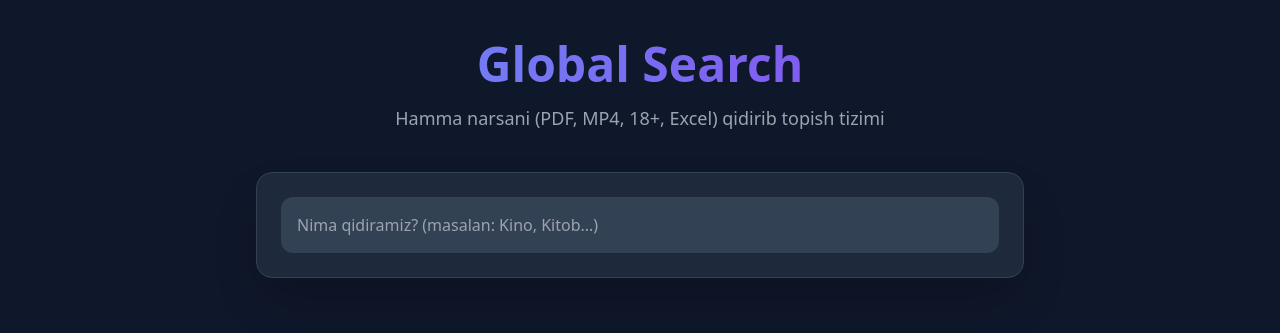
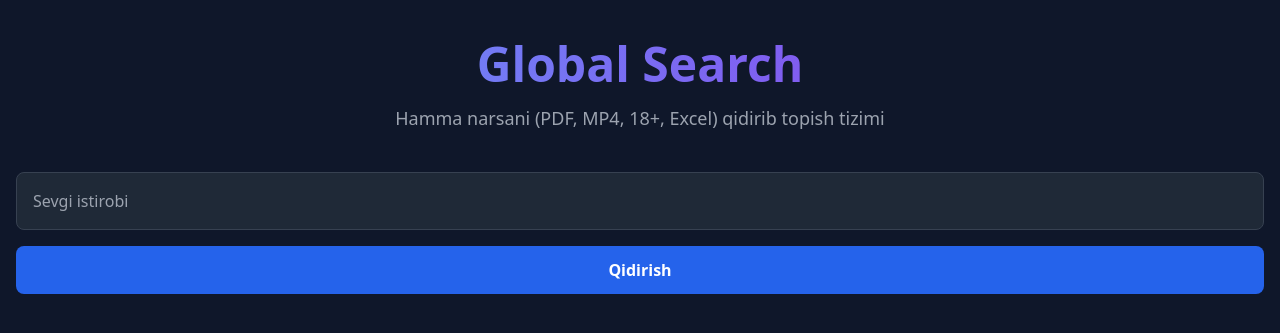
Before and after one commit to Sardor2704/Sayt1, a Flask app: page / in a window 1280 px wide. Shown: the top 333 px of the page. Run offline with Flask 3, Linux system fonts and the light colour scheme; some libraries are stand-ins or nearby versions.

Commit message:
Update index.html

```diff
--- a/templates/index.html
+++ b/templates/index.html
@@ -20,9 +20,10 @@
             <p class="text-gray-400 text-lg">Hamma narsani (PDF, MP4, 18+, Excel) qidirib topish tizimi</p>
         </div>
 
-        <form action="/" method="GET" class="max-w-3xl mx-auto mb-10 bg-slate-800 p-6 rounded-2xl shadow-2xl border border-slate-700">
-            <div class="flex flex-col md:flex-row gap-3">
-                <input type="text" name="q" value="{{ query or '' }}"
-                       placeholder="Nima qidiramiz? (masalan: Kino, Kitob...)"
-                       class="w-full p-4 rounded-xl bg-slate-700 border-none text-white focus:ring-2 focus:ring-blue-500 outline-none">
-                <button type="submit" class="bg-blue-600 hover:bg
+<form action="/search" method="POST" class="mt-8">
+    <input type="text" name="query" placeholder="Sevgi istirobi"
+           class="w-full p-4 rounded-lg bg-gray-800 text-white border border-gray-700">
+    <button type="submit" class="mt-4 w-full bg-blue-600 p-3 rounded-lg font-bold">
+        Qidirish
+    </button>
+</form>
```
